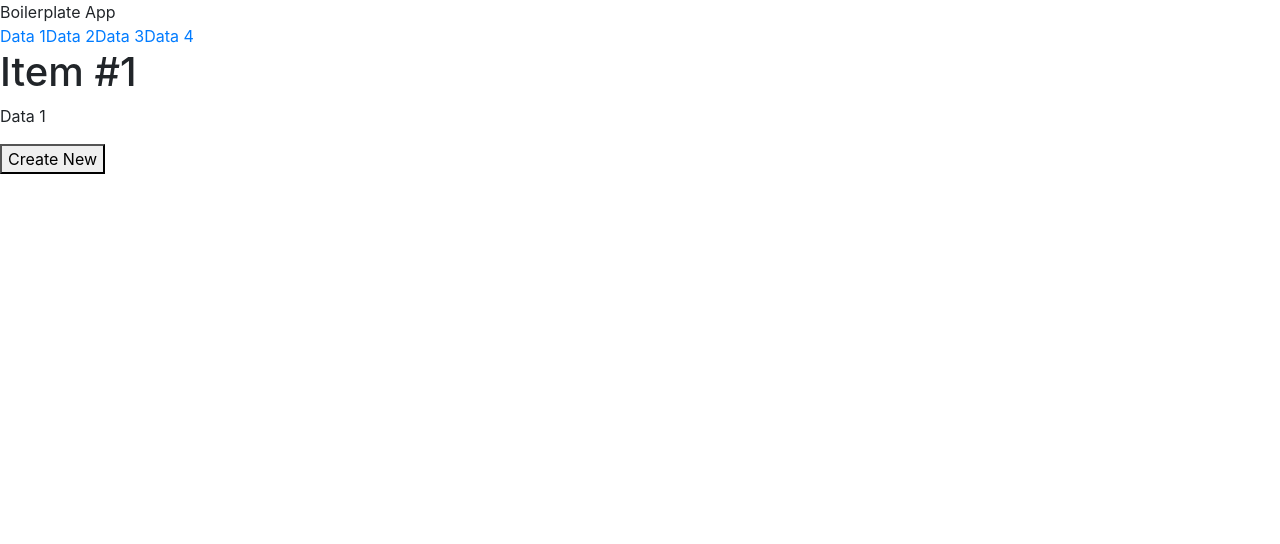
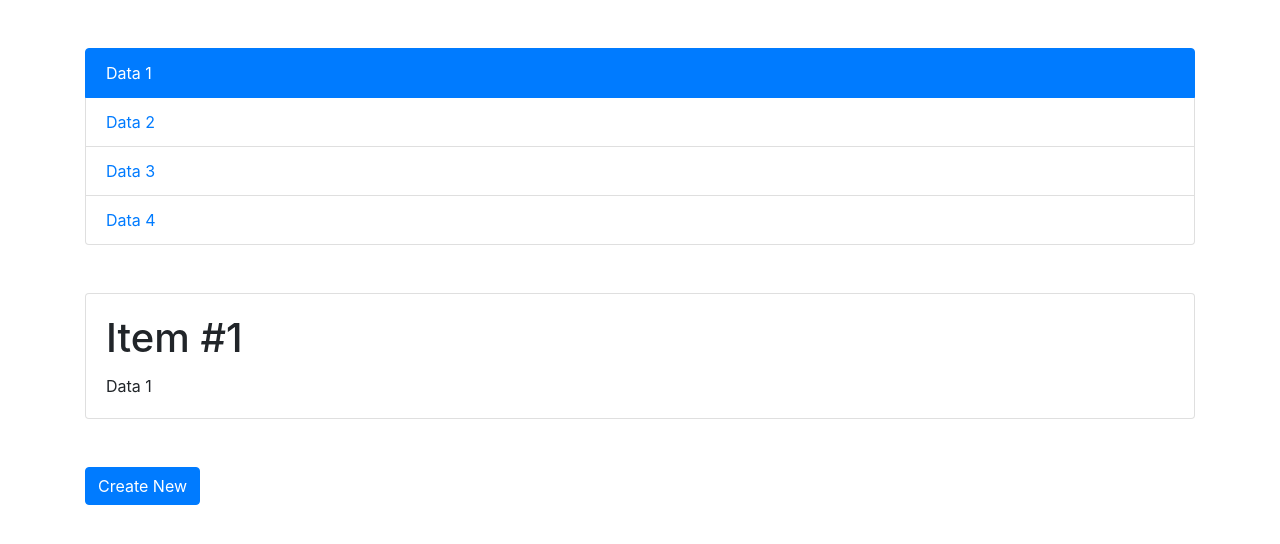
Before and after one commit to FlopiVG/react-boilerplate-flopi, a React app: page / in a window 1280 px wide. Both pictures are taken after a click on the link "Data 1". Shown: the top 544 px of the page. Built offline with nearby package versions, Linux system fonts and the light colour scheme; data requests are answered from the project's data file.

Commit message:
set styles with bootstrap

```diff
--- a/src/components/App/app.jsx
+++ b/src/components/App/app.jsx
@@ -33,9 +33,9 @@ class App extends Component {
   render() {
     const { list, item, getItem } = this.props;
     return (
-      <div>
+      <div className="container">
         <div>
-          <ListItem {...list} getItem={getItem} />
+          <ListItem {...list} getItem={getItem} activeItemId={item.id} />
           {item && <Item {...item} />}
         </div>
         <CreateItem />
--- a/src/components/CreateItem/create-item.jsx
+++ b/src/components/CreateItem/create-item.jsx
@@ -20,21 +20,18 @@ class CreateItem extends Component {
   activeCreateMode = (active) => {
     this.props.activeCreateMode(active);
   }
-  renderField = field => (
-    <input type="text" {...field.input} />
-  )
   render() {
     const { createMode, handleSubmit } = this.props;
     return (
-      <div className="create-item">
-        {!createMode && <button onClick={() => this.activeCreateMode(true)}>Create New</button>}
+      <div className="create-item mt-5">
+        {!createMode && <button className="btn btn-primary" onClick={() => this.activeCreateMode(true)}>Create New</button>}
         {createMode && <form onSubmit={handleSubmit(this.onSubmit)}>
-          <div>
+          <div className="form-group col-4">
             <label htmlFor="form-text">Text: </label>
-            <Field id="form-text" name="text" component={this.renderField} />
+            <Field className="form-control" id="form-text" name="text" component="input" />
           </div>
-          <button type="submit">Create</button>
-          <button type="reset" onClick={() => this.activeCreateMode(false)}>Cancel</button>
+          <button className="btn btn-primary" type="submit">Create</button>
+          <button className="btn btn-secondary" type="reset" onClick={() => this.activeCreateMode(false)}>Cancel</button>
         </form>}
       </div>
     );
--- a/src/components/Item/item.jsx
+++ b/src/components/Item/item.jsx
@@ -2,9 +2,11 @@ import React from 'react';
 import PropTypes from 'prop-types';
 
 const Item = ({ id, text }) => (
-  <div className="item">
-    <h1>Item #{id}</h1>
-    <p>{text}</p>
+  <div className="item card mt-5">
+    <div className="card-body">
+      <h1 className="card-title">Item #{id}</h1>
+      <p className="card-text">{text}</p>
+    </div>
   </div>
 );
 
--- a/src/components/ListItems/list-items.jsx
+++ b/src/components/ListItems/list-items.jsx
@@ -4,24 +4,35 @@ import PropTypes from 'prop-types';
 class ListItems extends Component {
   static propTypes = {
     data: PropTypes.arrayOf(PropTypes.object).isRequired,
+    activeItemId: PropTypes.number,
     error: PropTypes.oneOfType([PropTypes.bool, PropTypes.string]).isRequired,
     loading: PropTypes.bool.isRequired,
     getItem: PropTypes.func,
   }
   static defaultProps = {
     getItem: () => null,
+    activeItemId: null,
   }
   activeItem = (id) => {
     this.props.getItem(id);
   }
   render() {
-    const { data, error, loading } = this.props;
+    const { data, error, loading, activeItemId } = this.props;
+
     return (
-      <div>
+      <div className="list-group mt-5">
         {loading && <div className="loading">Loading<span>.</span><span>.</span><span>.</span></div>}
         {error && <div className="error">{error}</div>}
-        {!loading && !error && data.map(item =>
-          <a key={item.id} onClick={() => this.activeItem(item.id)} role="link" tabIndex={0}>{item.text}</a>)}
+        {!loading && !error && data.map(item => (
+          <a
+            key={item.id}
+            onClick={() => this.activeItem(item.id)}
+            role="link"
+            tabIndex={0}
+            className={`list-group-item ${activeItemId === item.id ? 'active' : ''}`}
+          >
+            {item.text}
+          </a>))}
       </div>
     );
   }
--- a/src/main.jsx
+++ b/src/main.jsx
@@ -9,10 +9,7 @@ import AppExample from 'containers/AppExample';
 
 const Main = () => (
   <Provider store={store}>
-    <div>
-      Boilerplate App
-      <AppExample />
-    </div>
+    <AppExample />
   </Provider>
 );
 
```
